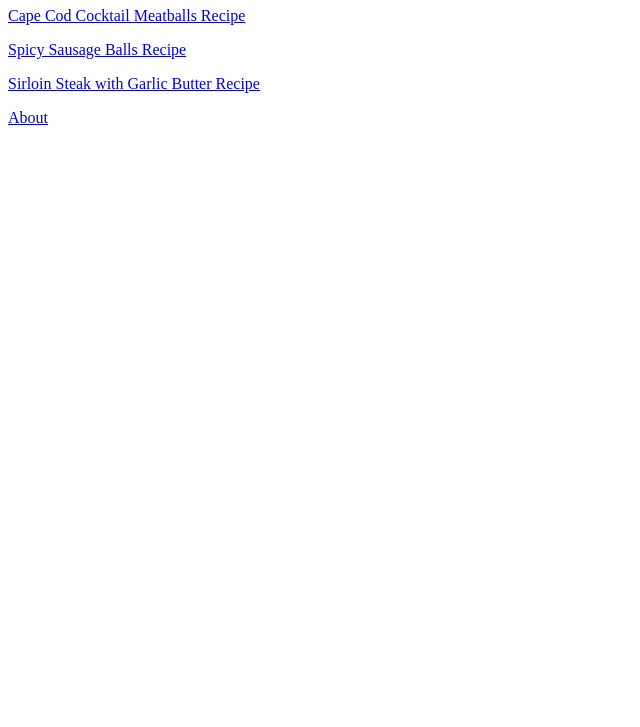
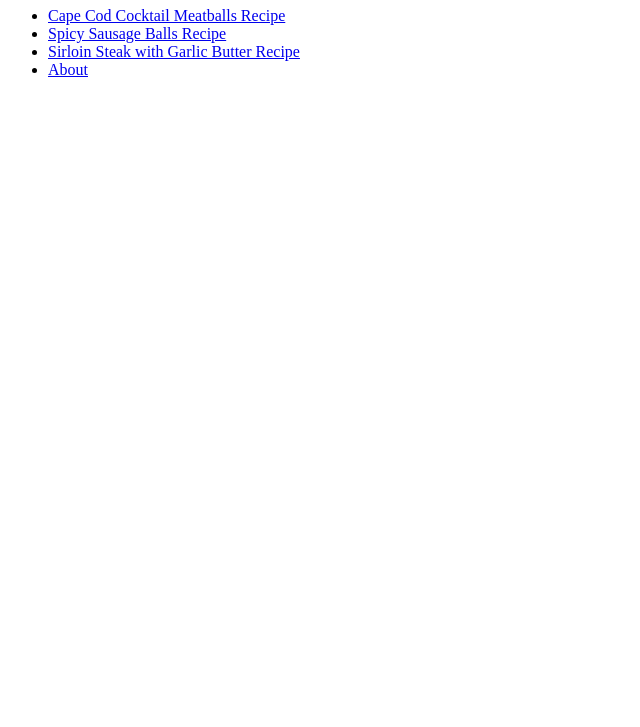
Before and after one commit to DarkMak/odin-recipes, a plain HTML site: page index.html in a window 1280 px wide. Shown: the part 73-800 px from the top of the page, without its empty margins (0-640 px from the left). Drawn offline with Linux system fonts and the light colour scheme.

Commit message:
Add the links to an unordered list

```diff
--- a/index.html
+++ b/index.html
@@ -7,10 +7,13 @@
 
     <body>
         <h1>Recipie</h1>
-        <p><a href="./recipies/meatballs.html">Cape Cod Cocktail Meatballs Recipe</a></p>
-        <p><a href="./recipies/sausage-balls.html">Spicy Sausage Balls Recipe</a></p>
-        <p><a href="./recipies/sirloin-steak.html">Sirloin Steak with Garlic Butter Recipe</a></p>
-        <p><a href="./pages/about.html">About</a></p>
+        <ul>
+            <li><a href="./recipies/meatballs.html">Cape Cod Cocktail Meatballs Recipe</a></li>
+            <li><a href="./recipies/sausage-balls.html">Spicy Sausage Balls Recipe</a></li>
+            <li><a href="./recipies/sirloin-steak.html">Sirloin Steak with Garlic Butter Recipe</a></li>
+            <li><a href="./pages/about.html">About</a></li>
+        </ul>
+
     </body>
 
 
```
